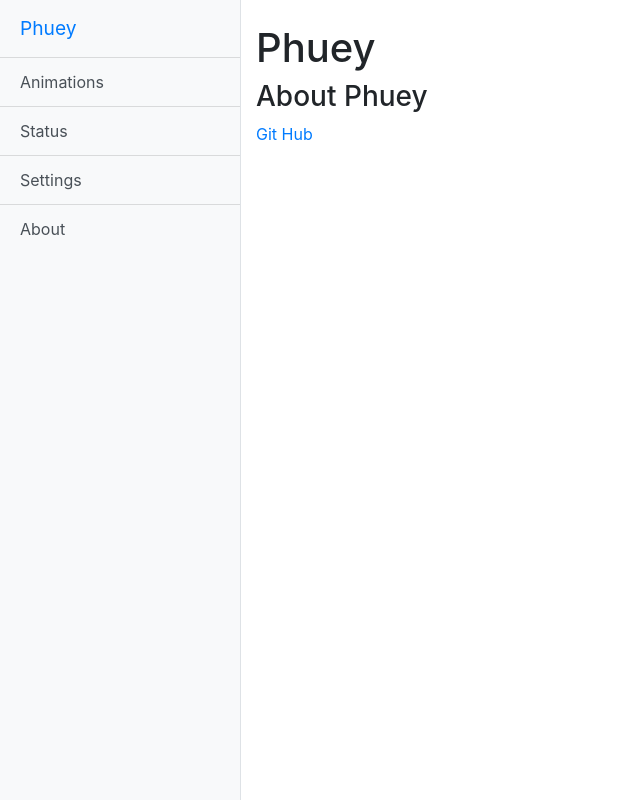
After one commit to politeauthority/phuey, a Flask app: page /about in a window 1280 px wide. The commit adds this page. Shown: the whole page, without its empty margins (0-640 px from the left). Run offline with Flask 2, Linux system fonts and the light colour scheme; some libraries are stand-ins or nearby versions.

Commit message:
Adding placeholders for pages listed in nav, cleaning up app.py

```diff
--- a/web/app.py
+++ b/web/app.py
@@ -8,11 +8,13 @@ import subprocess
 import sys
 
 
+import flask
 from flask import Flask, redirect
 from flask import jsonify
 from flask import request
 from flask import render_template
 from flask_redis import FlaskRedis
+import werkzeug
 
 PHUEY_CLI_APPLICATION = '/usr/local/bin/phuey'
 
@@ -23,47 +25,44 @@ redis_client = FlaskRedis(app)
 
 
 @app.route('/')
-def index():
+def index() -> str:
+    """
+    App home page.
+
+    """
     data = {}
     data['status'] = _get_status()
     return render_template('index.html', **data)
 
-@app.route('/settings')
-def settings_form():
-    data = {}
-    data['global_brightness'] = _get_json_redis('phuey_global_brightness')
-    data['global_delay'] = _get_json_redis('phuey_global_delay')
-    if not data['global_brightness']:
-        data['global_brightness'] = 254
-    return render_template('settings_form.html', **data)
-
-@app.route('/settings-save', methods=['GET', 'POST'])
-def settings_save():
-    if 'global-brightness' in request.form:
-        redis_client.set('phuey_global_brightness', request.form['global-brightness'])
-        print('Saving Key: %s Value:%s' % ('phuey_global_brightness', request.form['global-brightness']))
-    if 'global-delay' in request.form:
-        redis_client.set('phuey_global_delay', request.form['global-delay'])
-        print('Saving Key: %s Value:%s' % ('phuey_global_delay', request.form['global-delay']))
-
-    return redirect('/')
-
 
 @app.route('/animation-list')
-def animations():
+def animations() -> str:
+    """
+    Animations roster page.
+
+    """
     data = {}
     return render_template('animations.html', **data)
 
 
 @app.route('/animation-configure/<animation>')
-def animation_configure(animation):
+def animation_configure(animation) -> str:
+    """
+    Animation configure form for a single animation and its options.
+
+    """
     data = {
         'name': animation
     }
     return render_template('animation_configure.html', **data)
 
+
 @app.route('/animation-configure-save', methods=['GET', 'POST'])
-def animation_configure_save():
+def animation_configure_save() -> werkzeug.wrappers.response.Response:
+    """
+    Web route to save global app settings into redis.
+
+    """
     animation_name = request.form['animate-name']
     animation_name = animation_name.replace('-', '_')
     key_prefix = 'phuey_animation_%s' % animation_name
@@ -75,10 +74,64 @@ def animation_configure_save():
     return redirect('/')
 
 
+@app.route('/status')
+def status() -> str:
+    """
+    Phuey application status page.
+
+    """
+    data = {
+        'status': _get_status()
+    }
+
+    return render_template('status.html', **data)
+
+
+@app.route('/settings')
+def settings_form() -> str:
+    """
+    Web route to show global app settings and edit them.
+
+    """
+    data = {}
+    data['global_brightness'] = _get_json_redis('phuey_global_brightness')
+    data['global_delay'] = _get_json_redis('phuey_global_delay')
+
+    # If nothing currently set for global brightness, set it to the hue max.
+    if not data['global_brightness']:
+        data['global_brightness'] = 254
+
+    return render_template('settings_form.html', **data)
+
+
+@app.route('/settings-save', methods=['GET', 'POST'])
+def settings_save() -> werkzeug.wrappers.response.Response:
+    """
+    Web route to save global app settings into redis.
+
+    """
+    if 'global-brightness' in request.form:
+        redis_client.set('phuey_global_brightness', request.form['global-brightness'])
+        print('Saving Key: %s Value:%s' % ('phuey_global_brightness', request.form['global-brightness']))
+    if 'global-delay' in request.form:
+        redis_client.set('phuey_global_delay', request.form['global-delay'])
+        print('Saving Key: %s Value:%s' % ('phuey_global_delay', request.form['global-delay']))
+
+    return redirect('/')
+
+
+@app.route('/about')
+def about() -> str:
+    """
+    Phuey about.
+
+    """
+    return render_template('about.html')
+
 @app.route('/api/animate/<animation>', methods=['GET', 'POST'])
-def api_animate(animation):
+def api_animate(animation) -> flask.wrappers.Response:
     """
-    Runs a selected animation indefinitely.
+    API route to runs a requested animation indefinitely.
 
     """
     data = {}
@@ -96,6 +149,7 @@ def api_animate(animation):
     options = _format_options(request.args)
     data['status'] = 'success'
     data = run_animation(animation, options)
+    print(type(jsonify(data)))
     return jsonify(data)
 
 
--- /dev/null
+++ b/web/templates/about.html
@@ -0,0 +1,9 @@
+{% extends "layout.html" %}
+{% block content %}
+<div class="row">
+  <div class="col-lg-6">
+    <h3>About Phuey</h3>
+    <p><a href="https://www.github.com/politeauthority/phuey" target="_new">Git Hub</a></p>
+  </div>
+</div>
+{%endblock%}
--- a/web/templates/index.html
+++ b/web/templates/index.html
@@ -5,7 +5,7 @@
     <h3>Current Status</h3>
     {% if status['status'] == 'running' %}
       <p><b>Animation:</b> {{status['animation']}}</p>
-      <p><b>Animation:</b> {{status['start']}}</p>
+      <p><b>Started:</b> {{status['start']}}</p>
       <p><button id="animation-stop">Stop</button></p>
     {%else%}
       <p>Phuey is not currently running an animation</p>
--- a/web/templates/layout.html
+++ b/web/templates/layout.html
@@ -26,11 +26,10 @@
     <div class="bg-light border-right" id="sidebar-wrapper">
       <div class="sidebar-heading"><a href="/">Phuey</a></div>
       <div class="list-group list-group-flush">
-        <a href="/" class="list-group-item list-group-item-action bg-light">Dashboard</a>
         <a href="/animation-list" class="list-group-item list-group-item-action bg-light">Animations</a>
-        <a href="#" class="list-group-item list-group-item-action bg-light">Status</a>
+        <a href="/status" class="list-group-item list-group-item-action bg-light">Status</a>
         <a href="/settings" class="list-group-item list-group-item-action bg-light">Settings</a>
-        <a href="#" class="list-group-item list-group-item-action bg-light">More Info</a>
+        <a href="/about" class="list-group-item list-group-item-action bg-light">About</a>
       </div>
     </div>
     <!-- /#sidebar-wrapper -->
@@ -74,12 +73,7 @@
         url: '/api/animate/' + animation,
       });
     });
-
-
-
   </script>
-
-
 
 </body>
 
```
Also changed, not shown: web/templates/status.html (added, +8 -0 lines).
